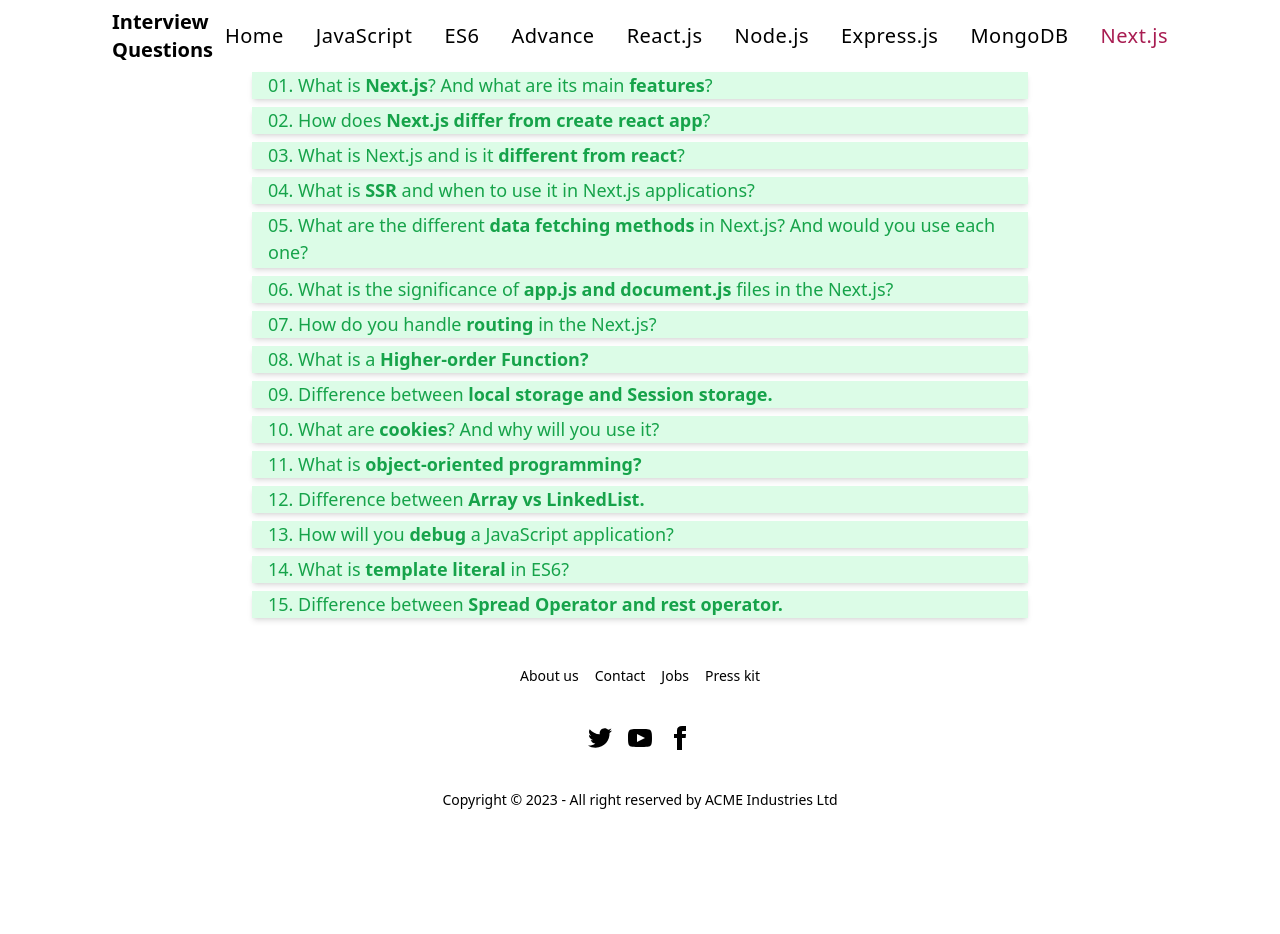
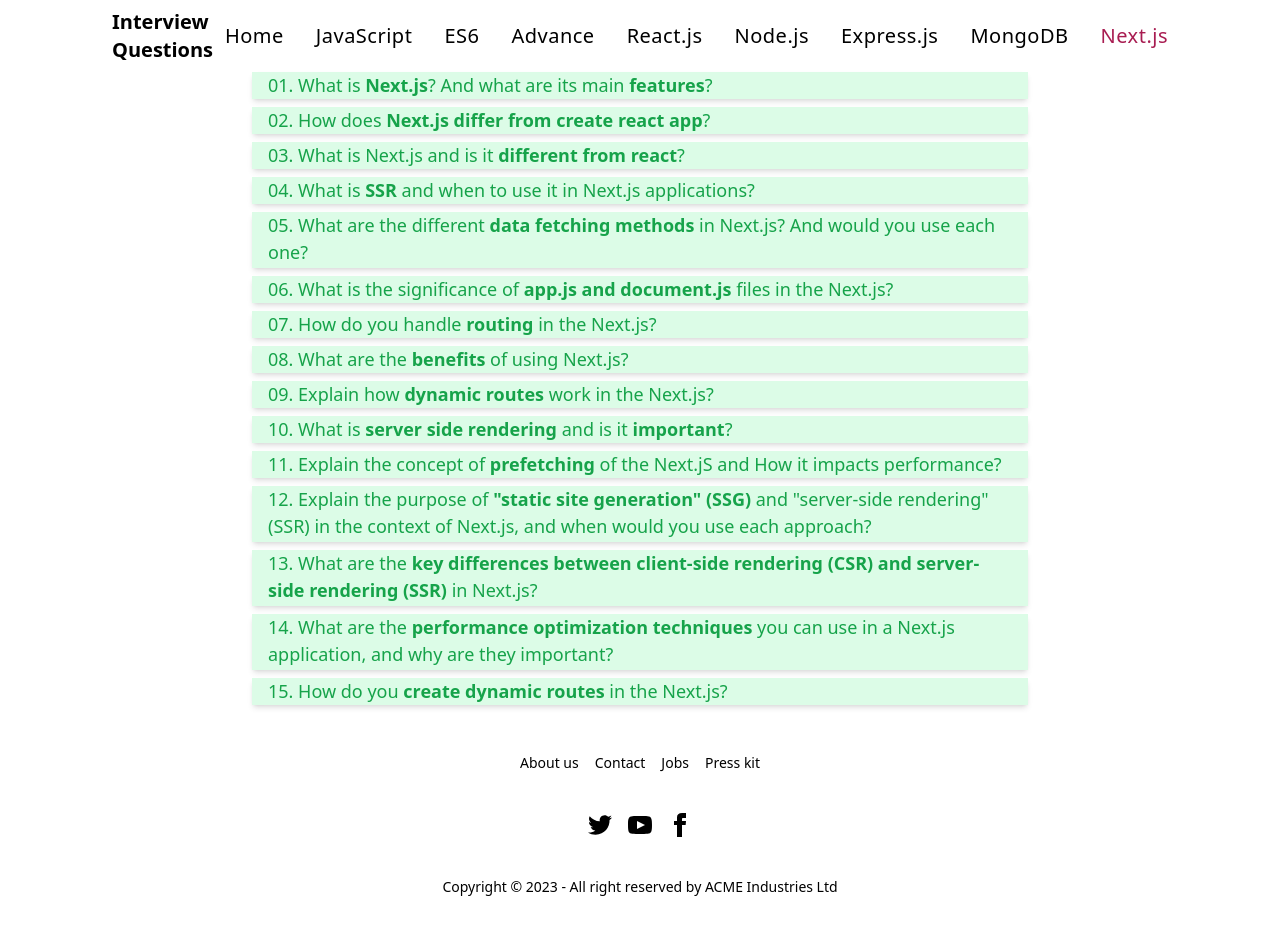
Before and after one commit to AbulFozolJumman/interview-QnA, a React (Vite) app: page /next-question in a window 1280 px wide. Shown: the top 934 px of the page. Before the commit the page ends 850 px from the top, so only its background shows below. Built offline with nearby package versions, Linux system fonts and the light colour scheme; no server answers.

Commit message:
All Next.js QnA added

```diff
--- a/index.html
+++ b/index.html
@@ -4,7 +4,7 @@
     <meta charset="UTF-8" />
     <link rel="icon" type="image/svg+xml" href="/src/assets/QnA.png" />
     <meta name="viewport" content="width=device-width, initial-scale=1.0" />
-    <title>Vite + React</title>
+    <title>Interview QnA</title>
   </head>
   <body>
     <div id="root"></div>
--- a/src/pages/NextJSQuestions.jsx
+++ b/src/pages/NextJSQuestions.jsx
@@ -237,8 +237,8 @@
       </div>
       <div className="flex flex-wrap justify-start overflow-hidden bg-green-100 text-green-600 shadow-md mb-2">
         <label className="grow px-4 md:text-[18px]" htmlFor="collapse8">
-          08. What is a{" "}
-          <span className="font-bold">Higher-order Function?</span>
+          08. What are the <span className="font-bold">benefits </span>of using
+          Next.js?
         </label>
         <input
           className="peer p-0 m-0 h-0 w-0 appearance-none rounded border text-slate-800 accent-slate-600 opacity-0"
@@ -247,17 +247,20 @@
           id="collapse8"
         />
         <div className="-transparent w-full absolute -translate-y-full scale-75 scale-y-0 px-4 py-1 opacity-0 transition-all duration-0 peer-checked:relative peer-checked:translate-y-0 peer-checked:scale-100 peer-checked:scale-y-100 peer-checked:bg-green-50 text-lg text-black peer-checked:opacity-100">
-          A higher-order function is a function that either takes another
-          function as an argument or returns a function as its result.
-          Higher-order functions allow us to create more modular, reusable, and
-          flexible code. Common examples of higher-order functions include map,
-          filter, and reduce in JavaScript.
+          Next.js offers several advantages. One of the biggest perks is its
+          speed. Next.js can make websites load faster by pre-rendering some
+          content and only loading other parts when needed. Next.js also great
+          for search engine optimization (SEO) since it makes it easier for
+          search engines to understand our website's content. It also simplifies
+          development by providing tools and features that make it quicker and
+          easier to build websites. Overall, Next.js help us create websites
+          that are fast, SEO-friendly, and enjoyable to develop.
         </div>
       </div>
       <div className="flex flex-wrap justify-start overflow-hidden bg-green-100 text-green-600 shadow-md mb-2">
         <label className="grow px-4 md:text-[18px]" htmlFor="collapse9">
-          09. Difference between{" "}
-          <span className="font-bold">local storage and Session storage.</span>
+          09. Explain how <span className="font-bold">dynamic routes </span>work
+          in the Next.js?
         </label>
         <input
           className="peer p-0 m-0 h-0 w-0 appearance-none rounded border text-slate-800 accent-slate-600 opacity-0"
@@ -266,22 +269,16 @@
           id="collapse9"
         />
         <div className="-transparent w-full absolute -translate-y-full scale-75 scale-y-0 px-4 py-1 opacity-0 transition-all duration-0 peer-checked:relative peer-checked:translate-y-0 peer-checked:scale-100 peer-checked:scale-y-100 peer-checked:bg-green-50 text-lg text-black peer-checked:opacity-100">
-          1. local storage provides persistent storage across browser
-          sessions,tabs and windows, while session storage offers temporary
-          storage limited to the current session within a single tab or window.{" "}
-          <br />
-          2. Data stored in local storage remains available across page reloads
-          and across different browser sessions until the user manually clears
-          the browser cache or until your web app explicitly clears the data. On
-          the other hand, Session storage is temporary and exists only for the
-          duration of a single browsing session. It is automatically cleared
-          when the user closes the tab or window.
+          In Next.js, square brackets in our file path like "[id]" create
+          dynamic routes. This let us match any value, like product IDs or blog
+          post slugs, and render unique pages without needing a separate file
+          for each one. It's like a wildcard for creating pages on the fly.
         </div>
       </div>
       <div className="flex flex-wrap justify-start overflow-hidden bg-green-100 text-green-600 shadow-md mb-2">
         <label className="grow px-4 md:text-[18px]" htmlFor="collapse10">
-          10. What are <span className="font-bold">cookies</span>? And why will
-          you use it?
+          10. What is <span className="font-bold">server side rendering </span>
+          and is it <span className="font-bold">important</span>?
         </label>
         <input
           className="peer p-0 m-0 h-0 w-0 appearance-none rounded border text-slate-800 accent-slate-600 opacity-0"
@@ -290,18 +287,18 @@
           id="collapse10"
         />
         <div className="-transparent w-full absolute -translate-y-full scale-75 scale-y-0 px-4 py-1 opacity-0 transition-all duration-0 peer-checked:relative peer-checked:translate-y-0 peer-checked:scale-100 peer-checked:scale-y-100 peer-checked:bg-green-50 text-lg text-black peer-checked:opacity-100">
-          Cookies are small pieces of data stored on a user's device by websites
-          they visit. These data are sent back to the originating website or
-          another website that recognizes that cookie. <br />
-          We use cookies for enabling features like user authentication,
-          remembering user preferences, tracking user behavior, and
-          personalizing website content.
+          Server-side rendering (SSR) is a web development technique where the
+          initial content of a webpage is generated on the server, not the
+          user's browser. <br />
+          SSR is important for improving initial loading performance and SEO.
+          Also works well for users with slow internet or older devices.
         </div>
       </div>
       <div className="flex flex-wrap justify-start overflow-hidden bg-green-100 text-green-600 shadow-md mb-2">
         <label className="grow px-4 md:text-[18px]" htmlFor="collapse11">
-          11. What is{" "}
-          <span className="font-bold">object-oriented programming?</span>
+          11. Explain the concept of{" "}
+          <span className="font-bold">prefetching </span>of the Next.jS and How
+          it impacts performance?
         </label>
         <input
           className="peer p-0 m-0 h-0 w-0 appearance-none rounded border text-slate-800 accent-slate-600 opacity-0"
@@ -310,18 +307,17 @@
           id="collapse11"
         />
         <div className="-transparent w-full absolute -translate-y-full scale-75 scale-y-0 px-4 py-1 opacity-0 transition-all duration-0 peer-checked:relative peer-checked:translate-y-0 peer-checked:scale-100 peer-checked:scale-y-100 peer-checked:bg-green-50 text-lg text-black peer-checked:opacity-100">
-          Object-Oriented Programming (OOP) is a fundamental programming
-          paradigm used in computer science. It revolves around the concept of
-          classes and objects. Classes define shared properties and methods,
-          while objects represent specific instances with unique values. OOP
-          emphasizes encapsulation, inheritance, polymorphism, and abstraction
-          to organize and manage code efficiently, promote reusability.
+          Prefetching in Next.js fetches data and assets for a page in the
+          background, improving performance by reducing loading times for future
+          navigation.
         </div>
       </div>
       <div className="flex flex-wrap justify-start overflow-hidden bg-green-100 text-green-600 shadow-md mb-2">
         <label className="grow px-4 md:text-[18px]" htmlFor="collapse12">
-          12. Difference between{" "}
-          <span className="font-bold">Array vs LinkedList.</span>
+          12. Explain the purpose of{" "}
+          <span className="font-bold">"static site generation" (SSG) </span> and
+          "server-side rendering" (SSR) in the context of Next.js, and when
+          would you use each approach?
         </label>
         <input
           className="peer p-0 m-0 h-0 w-0 appearance-none rounded border text-slate-800 accent-slate-600 opacity-0"
@@ -330,19 +326,26 @@
           id="collapse12"
         />
         <div className="-transparent w-full absolute -translate-y-full scale-75 scale-y-0 px-4 py-1 opacity-0 transition-all duration-0 peer-checked:relative peer-checked:translate-y-0 peer-checked:scale-100 peer-checked:scale-y-100 peer-checked:bg-green-50 text-lg text-black peer-checked:opacity-100">
-          Arrays store elements in contiguous memory locations, allowing fast
-          access to an element at a specific index. They have a fixed size and
-          are efficient for direct access. In contrast, linked lists are less
-          rigid, with elements not stored contiguously. They use pointers to
-          reference the next element, making them dynamic and suitable for
-          frequent insertions and deletions. While arrays excel in access time,
-          linked lists offer flexibility
+          <span className="font-bold">Static site generation(SSG)</span>{" "}
+          generates HTML pages before the user requests the page. This is faster
+          because the content is already available when the user navigates to
+          the page. <br />
+          <span className="font-bold">Server-side rendering(SSR)</span> renders
+          HTML pages on the server and sends fully rendered HTML to the client
+          for each request, providing dynamic content and flexibility. <br />
+          We can use both techniques, using SSG for static content and SSR for
+          dynamic content within the same application to get the benefits of
+          both approaches.
         </div>
       </div>
       <div className="flex flex-wrap justify-start overflow-hidden bg-green-100 text-green-600 shadow-md mb-2">
         <label className="grow px-4 md:text-[18px]" htmlFor="collapse13">
-          13. How will you <span className="font-bold">debug</span> a JavaScript
-          application?
+          13. What are the{" "}
+          <span className="font-bold">
+            key differences between client-side rendering (CSR) and server-side
+            rendering (SSR){" "}
+          </span>{" "}
+          in Next.js?
         </label>
         <input
           className="peer p-0 m-0 h-0 w-0 appearance-none rounded border text-slate-800 accent-slate-600 opacity-0"
@@ -351,30 +354,18 @@
           id="collapse13"
         />
         <div className="-transparent w-full absolute -translate-y-full scale-75 scale-y-0 px-4 py-1 opacity-0 transition-all duration-0 peer-checked:relative peer-checked:translate-y-0 peer-checked:scale-100 peer-checked:scale-y-100 peer-checked:bg-green-50 text-lg text-black peer-checked:opacity-100">
-          Debugging a JavaScript application involves several techniques. First,
-          use breakpoints in your code to pause execution at specific lines and
-          inspect variables. Visual Studio supports server-side debugging, while
-          the debugger keyword in JavaScript allows you to pause execution
-          directly in the browser. Secondly, using browser developer tools like
-          Chrome DevTools or Firefox Developer Tools provides powerful debugging
-          features such as breakpoints, stepping through code, inspecting
-          variables, and monitoring network activity. Additionally, console.log
-          statements are useful for logging information to the browser console
-          to track the flow of execution and inspect variable values at
-          different points in the code. Using debugger statements within the
-          code allows pausing execution and transferring control to the browser
-          debugger when reached. Furthermore, leveraging third-party tools like
-          ESLint or TypeScript for static code analysis can help catch syntax
-          errors and potential bugs early in the development process. Lastly,
-          testing frameworks such as Jest or Mocha combined with tools like
-          Selenium or Cypress for automated testing can help identify and fix
-          issues systematically across different parts of the application.
+          Client-side rendering (CSR) renders pages on the client side using
+          JavaScript, while server-side rendering (SSR) generates HTML on the
+          server before sending it to the client.
         </div>
       </div>
       <div className="flex flex-wrap justify-start overflow-hidden bg-green-100 text-green-600 shadow-md mb-2">
         <label className="grow px-4 md:text-[18px]" htmlFor="collapse14">
-          14. What is <span className="font-bold">template literal</span> in
-          ES6?
+          14. What are the{" "}
+          <span className="font-bold">
+            performance optimization techniques{" "}
+          </span>
+          you can use in a Next.js application, and why are they important?
         </label>
         <input
           className="peer p-0 m-0 h-0 w-0 appearance-none rounded border text-slate-800 accent-slate-600 opacity-0"
@@ -383,17 +374,16 @@
           id="collapse14"
         />
         <div className="-transparent w-full absolute -translate-y-full scale-75 scale-y-0 px-4 py-1 opacity-0 transition-all duration-0 peer-checked:relative peer-checked:translate-y-0 peer-checked:scale-100 peer-checked:scale-y-100 peer-checked:bg-green-50 text-lg text-black peer-checked:opacity-100">
-          Template literals, introduced in ES6, allow for creating strings with
-          backticks (` `) instead of single or double quotes. They support
-          embedded expressions using `${}` syntax and preserve white space and
-          line breaks, making it easier to create dynamic and multi-line strings
-          in JavaScript.
+          Performance optimization techniques in Next.js include code splitting,
+          image optimization, and caching. This is important for improving page
+          load times and user experience.
         </div>
       </div>
       <div className="flex flex-wrap justify-start overflow-hidden bg-green-100 text-green-600 shadow-md mb-2">
         <label className="grow px-4 md:text-[18px]" htmlFor="collapse15">
-          15. Difference between{" "}
-          <span className="font-bold">Spread Operator and rest operator.</span>
+          15. How do you{" "}
+          <span className="font-bold">create dynamic routes </span>in the
+          Next.js?
         </label>
         <input
           className="peer p-0 m-0 h-0 w-0 appearance-none rounded border text-slate-800 accent-slate-600 opacity-0"
@@ -402,12 +392,9 @@
           id="collapse15"
         />
         <div className="-transparent w-full absolute -translate-y-full scale-75 scale-y-0 px-4 py-1 opacity-0 transition-all duration-0 peer-checked:relative peer-checked:translate-y-0 peer-checked:scale-100 peer-checked:scale-y-100 peer-checked:bg-green-50 text-lg text-black peer-checked:opacity-100">
-          The spread operator (...) is used to expand arrays and objects into
-          individual elements, while the rest operator (...) gathers multiple
-          function arguments into an array. <br />
-          Spread operator spreads elements out, enabling easy copying or
-          merging, while rest operator gathers elements into a single variable,
-          useful for handling variable function arguments or destructuring.
+          To create a dynamic route, we need to create a file within the pages
+          directory and use square brackets [] to indicate dynamic segments in
+          the route.
         </div>
       </div>
     </Container>
```
